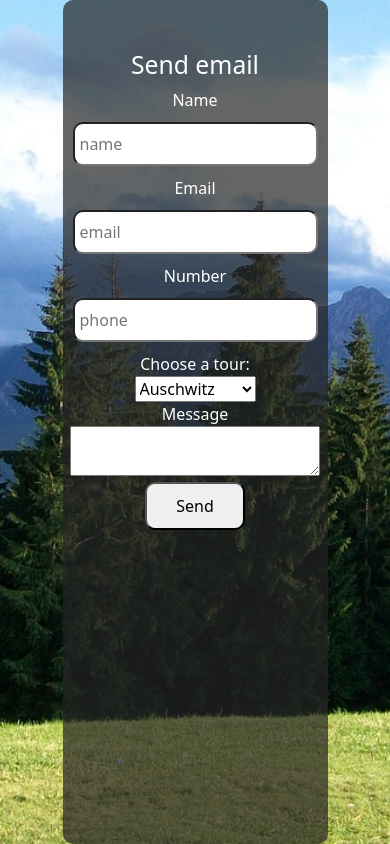
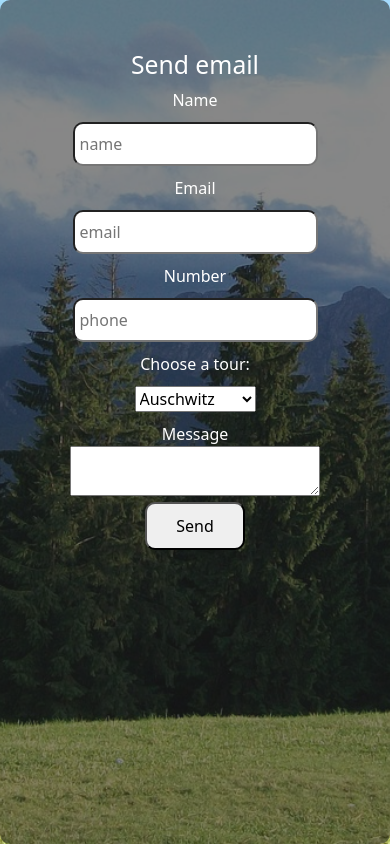
Before and after one commit to marcinoles87/vp2024, a React (Create React App) app: page /formcontact in a window 390 px wide. Built offline with nearby package versions, Linux system fonts and the light colour scheme.

Commit message:
add css media

```diff
--- a/src/App.css
+++ b/src/App.css
@@ -756,10 +756,15 @@
    }
 
    .form-container{
-    width: auto;
+    width: 100%;
     height: 100vh;
     position:unset;
     transform: none;
+    background-color: #2323238b;
+   }
+
+   #tours{
+    margin: 10px;
    }
 
 
```
